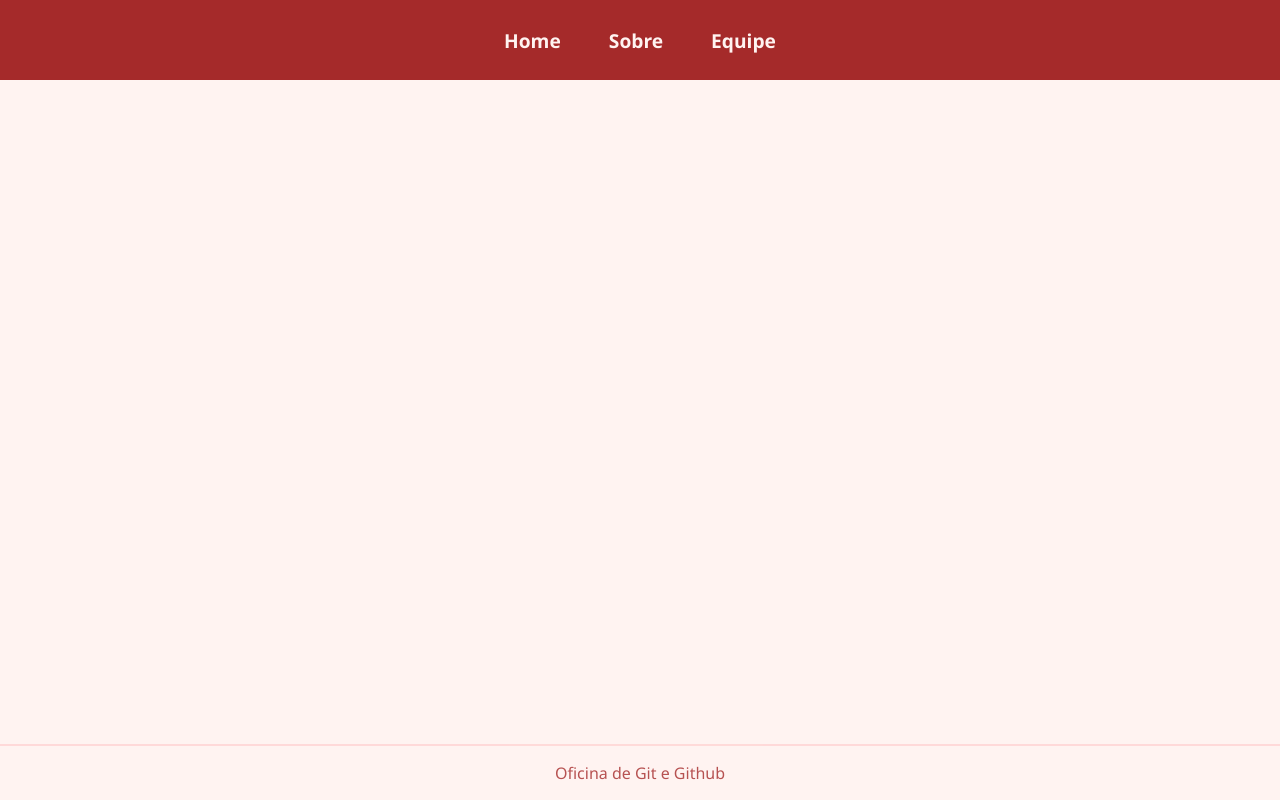
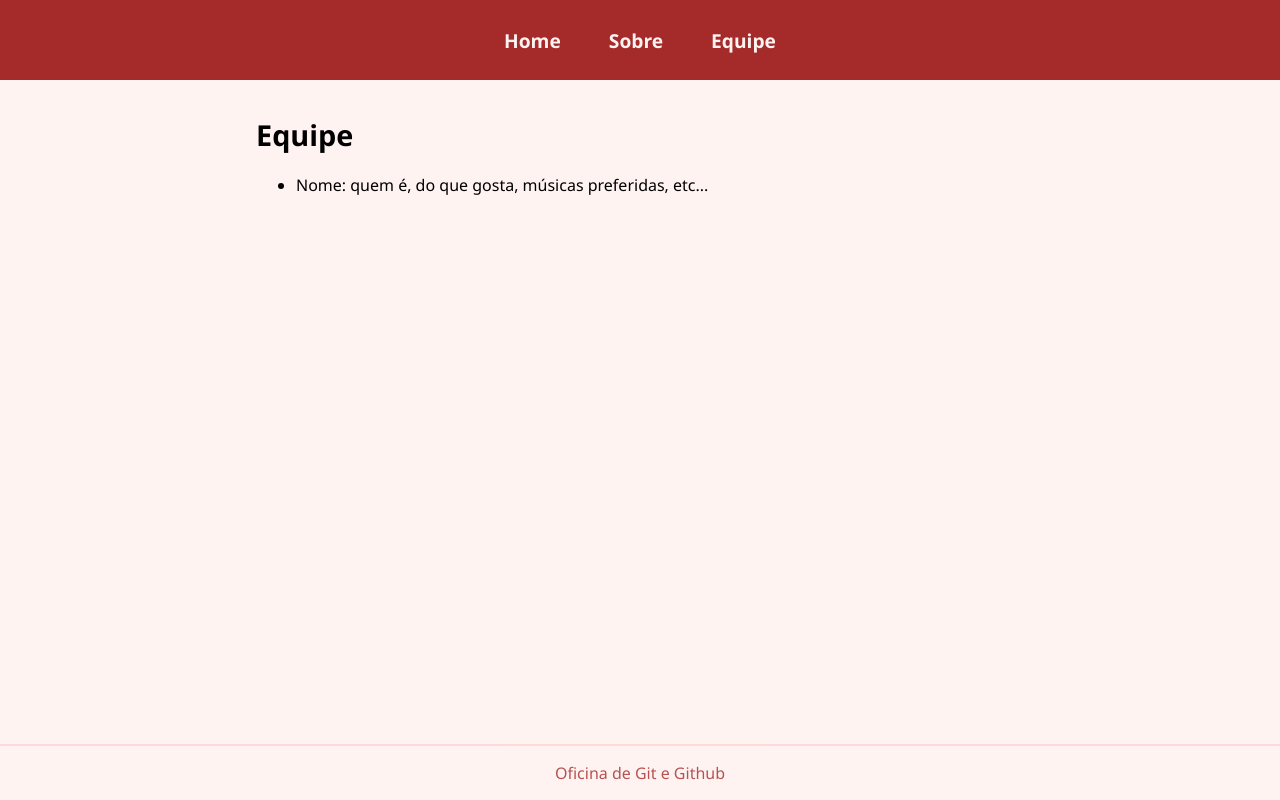
Before and after one commit to rafajmcruz/oficina-git, a plain HTML site: page src/equipe.html in a window 1280 px wide. Drawn offline with Linux system fonts and the light colour scheme.

Commit message:
(features) Atualizada a página Equipe #4

```diff
--- a/src/equipe.html
+++ b/src/equipe.html
@@ -14,11 +14,16 @@
     </nav>
     <div class="main-app">
         <main>
+            <h1>Equipe</h1>
 
 
         <!--  INÍCIO DA ÁREA DE EDIÇÃO (não remova este comentário) -->
 
-
+            <ul>
+                <li>
+                    Nome: quem é, do que gosta, músicas preferidas, etc...
+                </li>
+            </ul>
 
 
 
--- a/src/style.css
+++ b/src/style.css
@@ -64,6 +64,10 @@ main {
     margin-top: 1rem;
 }
 
+h1 {
+    font-size: 1.8em;
+}
+
 footer {
     border-top: 2px solid rgb(255, 212, 212);
     padding: 1rem;
```
